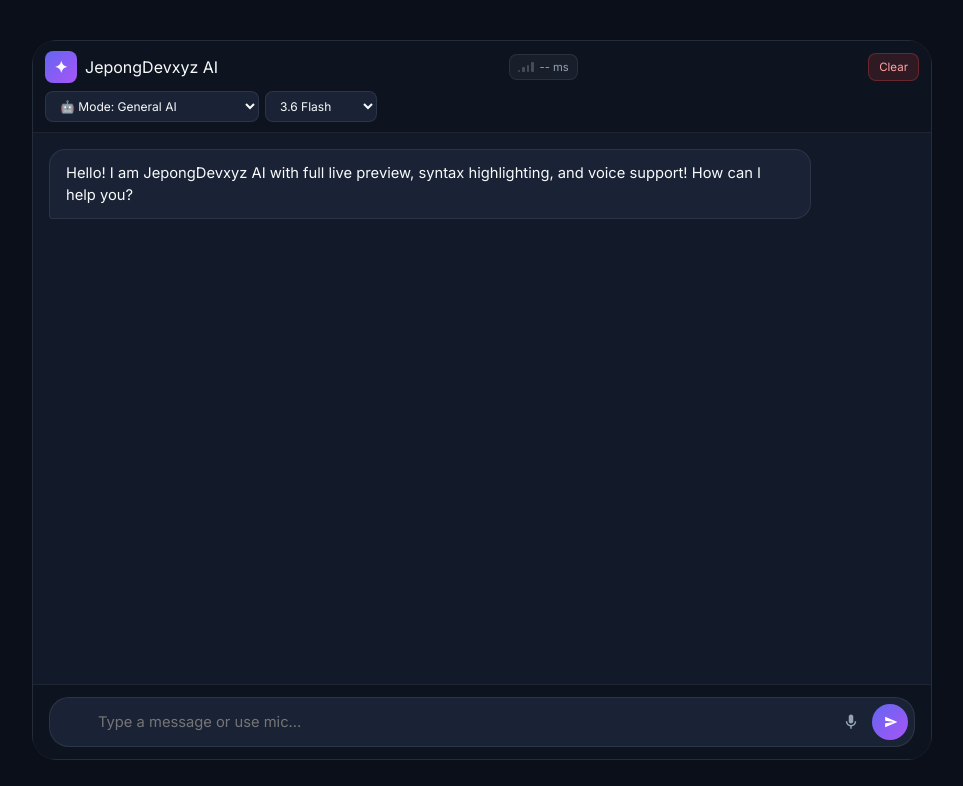
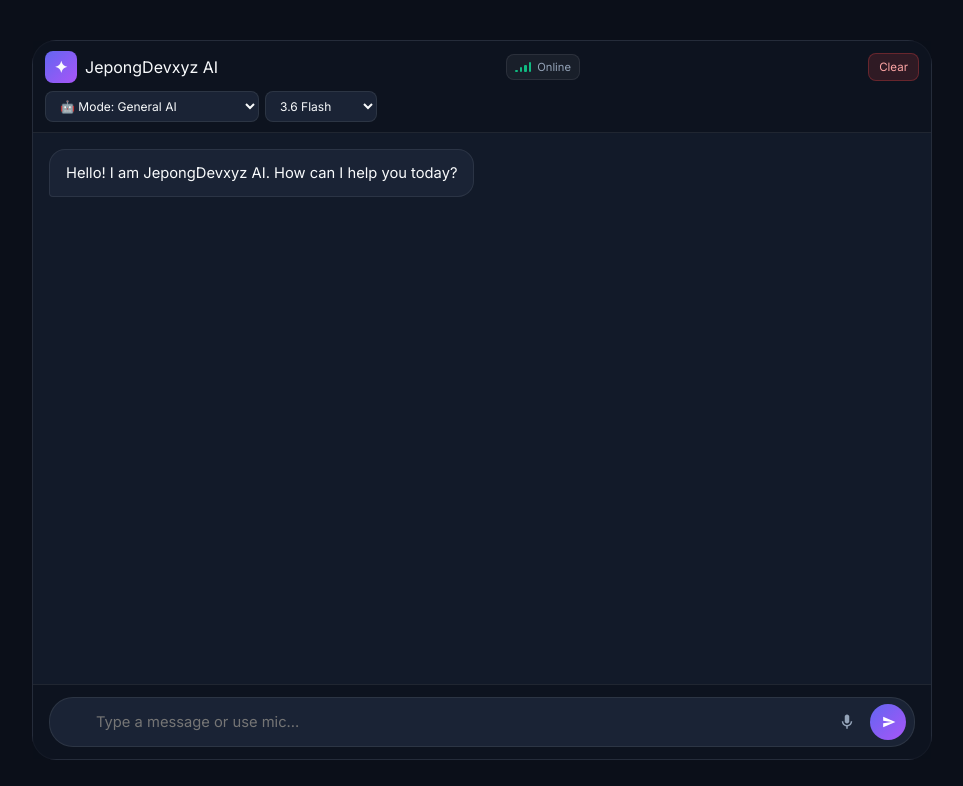
Before and after one commit to JepongDevxyz/JepongDevxyz-AI, a website: page index.html in a window 1280 px wide. Shown: the whole page, without its empty margins (158-1121 px from the left). Drawn offline with nearby package versions, Linux system fonts and the light colour scheme; no server answers.

Commit message:
Update index.html

```diff
--- a/index.html
+++ b/index.html
@@ -19,7 +19,6 @@
             --user-msg: linear-gradient(135deg, #3b82f6 0%, #1d4ed8 100%);
             --bot-msg: rgba(30, 41, 59, 0.7);
             --sig-good: #10b981;
-            --sig-medium: #f59e0b;
             --sig-bad: #ef4444;
         }
 
@@ -50,7 +49,7 @@
         }
 
         .signal-bars { display: flex; align-items: flex-end; gap: 2px; height: 10px; }
-        .bar { width: 2.5px; background-color: rgba(255, 255, 255, 0.2); border-radius: 1px; transition: background-color 0.3s ease; }
+        .bar { width: 2.5px; background-color: var(--sig-good); border-radius: 1px; }
         .bar-1 { height: 25%; } .bar-2 { height: 50%; } .bar-3 { height: 75%; } .bar-4 { height: 100%; }
 
         .header-controls { display: flex; gap: 6px; }
@@ -63,18 +62,18 @@
         .user { align-self: flex-end; background: var(--user-msg); color: #fff; border-bottom-right-radius: 4px; }
         .bot { align-self: flex-start; background: var(--bot-msg); border: 1px solid var(--border-color); border-bottom-left-radius: 4px; display: flex; flex-direction: column; gap: 8px; }
 
-        /* Modern TTS Action Button */
+        /* Modern Soundwave TTS Button */
         .tts-btn {
             background: rgba(255, 255, 255, 0.05);
             border: 1px solid var(--border-color);
             color: var(--text-muted);
             cursor: pointer;
-            padding: 4px 8px;
-            border-radius: 6px;
+            padding: 5px 10px;
+            border-radius: 8px;
             font-size: 0.72rem;
             display: inline-flex;
             align-items: center;
-            gap: 5px;
+            gap: 6px;
             align-self: flex-start;
             transition: all 0.2s ease;
         }
@@ -87,14 +86,31 @@
         .code-actions button { background: rgba(255, 255, 255, 0.1); color: #fff; border: none; padding: 4px 8px; border-radius: 6px; cursor: pointer; font-size: 0.7rem; }
         .code-block-wrapper pre { margin: 0; padding: 12px; overflow-x: auto; font-size: 0.85rem; }
 
-        /* Input Container & Send Button Fix */
-        .input-container { padding: 12px 16px; border-top: 1px solid var(--border-color); background: rgba(11, 15, 25, 0.6); display: flex; flex-direction: column; gap: 8px; }
-        .input-wrapper { display: flex; align-items: center; gap: 6px; background: rgba(30, 41, 59, 0.8); border: 1px solid var(--border-color); padding: 6px 6px 6px 12px; border-radius: 20px; }
-        input[type="text"] { flex: 1; background: transparent; border: none; color: var(--text-main); font-size: 0.92rem; }
+        /* Input Container & Fixed Send Button Layout */
+        .input-container { padding: 12px 16px; border-top: 1px solid var(--border-color); background: rgba(11, 15, 25, 0.6); display: flex; flex-direction: column; }
+        .input-wrapper {
+            display: flex;
+            align-items: center;
+            gap: 8px;
+            background: rgba(30, 41, 59, 0.8);
+            border: 1px solid var(--border-color);
+            padding: 6px 8px;
+            border-radius: 24px;
+        }
 
-        .action-icon-btn { background: transparent; border: none; color: var(--text-muted); cursor: pointer; padding: 6px; display: flex; align-items: center; }
+        input[type="text"] {
+            flex: 1;
+            background: transparent;
+            border: none;
+            color: var(--text-main);
+            font-size: 0.92rem;
+            min-width: 0;
+            padding: 4px 0;
+        }
 
-        /* Fixed Send Button */
+        .action-icon-btn { background: transparent; border: none; color: var(--text-muted); cursor: pointer; padding: 6px; display: flex; align-items: center; flex-shrink: 0; }
+
+        /* Fixed Non-Overlapping Send Button */
         .send-btn {
             background: var(--accent-gradient);
             color: white;
@@ -124,10 +140,9 @@
             justify-content: center;
             border-radius: 50%;
             transition: all 0.3s ease;
-            position: relative;
             flex-shrink: 0;
         }
-        .mic-btn svg { width: 18px; height: 18px; fill: currentColor; transition: transform 0.2s ease; }
+        .mic-btn svg { width: 18px; height: 18px; fill: currentColor; }
         .mic-btn.listening { color: #ef4444; background: rgba(239, 68, 68, 0.15); animation: micPulse 1.5s infinite; }
 
         @keyframes micPulse {
@@ -161,7 +176,7 @@
                         <div class="bar bar-3"></div>
                         <div class="bar bar-4"></div>
                     </div>
-                    <span id="pingText">-- ms</span>
+                    <span id="pingText">Connected</span>
                 </div>
 
                 <button class="clear-btn" onclick="clearChat()">Clear</button>
@@ -221,37 +236,22 @@
         let selectedFileData = null;
         let recognition = null;
 
-        async function checkNetworkSpeed() {
+        // Stable Connection & Ping Monitor
+        function updateNetworkStatus() {
             const pingText = document.getElementById('pingText');
             const bars = document.querySelectorAll('.bar');
-            if (!pingText) return;
 
-            const startTime = performance.now();
-            try {
-                const res = await fetch('/api/ping?' + Date.now(), { cache: 'no-store' });
-                if (res.ok) {
-                    const endTime = performance.now();
-                    const latency = Math.round(endTime - startTime);
-                    pingText.innerText = `${latency} ms`;
-
-                    let color = 'var(--sig-good)';
-                    let activeBars = 4;
-
-                    if (latency > 300) { color = 'var(--sig-bad)'; activeBars = 1; }
-                    else if (latency > 150) { color = 'var(--sig-medium)'; activeBars = 2; }
-                    else if (latency > 80) { color = 'var(--sig-good)'; activeBars = 3; }
-
-                    bars.forEach((bar, index) => {
-                        bar.style.backgroundColor = index < activeBars ? color : 'rgba(255, 255, 255, 0.2)';
-                    });
-                }
-            } catch (err) {
+            if (navigator.onLine) {
+                pingText.innerText = 'Online';
+                bars.forEach(bar => bar.style.backgroundColor = 'var(--sig-good)');
+            } else {
                 pingText.innerText = 'Offline';
-                bars.forEach(bar => bar.style.backgroundColor = 'rgba(255, 255, 255, 0.2)');
+                bars.forEach(bar => bar.style.backgroundColor = 'var(--sig-bad)');
             }
         }
-        setInterval(checkNetworkSpeed, 4000);
-        checkNetworkSpeed();
+        window.addEventListener('online', updateNetworkStatus);
+        window.addEventListener('offline', updateNetworkStatus);
+        updateNetworkStatus();
 
         const renderer = new marked.Renderer();
         renderer.code = function(code, language) {
@@ -288,7 +288,7 @@
                 chatBox.innerHTML += saved;
                 document.querySelectorAll('pre code').forEach((el) => hljs.highlightElement(el));
             } else {
-                chatBox.innerHTML += `<div class="msg bot">Hello! I am JepongDevxyz AI with full live preview, syntax highlighting, and voice support! How can I help you?</div>`;
+                chatBox.innerHTML += `<div class="msg bot">Hello! I am JepongDevxyz AI. How can I help you today?</div>`;
             }
             scrollToBottom();
         }
@@ -402,7 +402,7 @@
                     botMsgElem.innerHTML = `
                         <div>${parsedHtml}</div>
                         <button class="tts-btn" onclick="speakText(\`${escapeQuotes(fullResponse)}\`)">
-                            <svg viewBox="0 0 24 24"><path d="M3 9v6h4l5 5V4L7 9H3zm13.5 3c0-1.77-1.02-3.29-2.5-4.03v8.05c1.48-.73 2.5-2.25 2.5-4.02zM14 3.23v2.06c2.89.86 5 3.54 5 6.71s-2.11 5.85-5 6.71v2.06c4.01-.91 7-4.49 7-8.77s-2.99-7.86-7-8.77z"/></svg>
+                            <svg viewBox="0 0 24 24"><path d="M12 3v18m-4-14v10m8-12v14m-4-16v18m-4-6v4m8-6v8"/></svg>
                             Listen
                         </button>
                     `;
@@ -419,7 +419,7 @@
 
         function copyCode(blockId, btn) {
             navigator.clipboard.writeText(document.getElementById(blockId).innerText);
-            btn.innerText = '✅ Copied!';
+            btn.innerText = '✓ Copied!';
             setTimeout(() => btn.innerText = '📋 Copy', 2000);
         }
 
```
